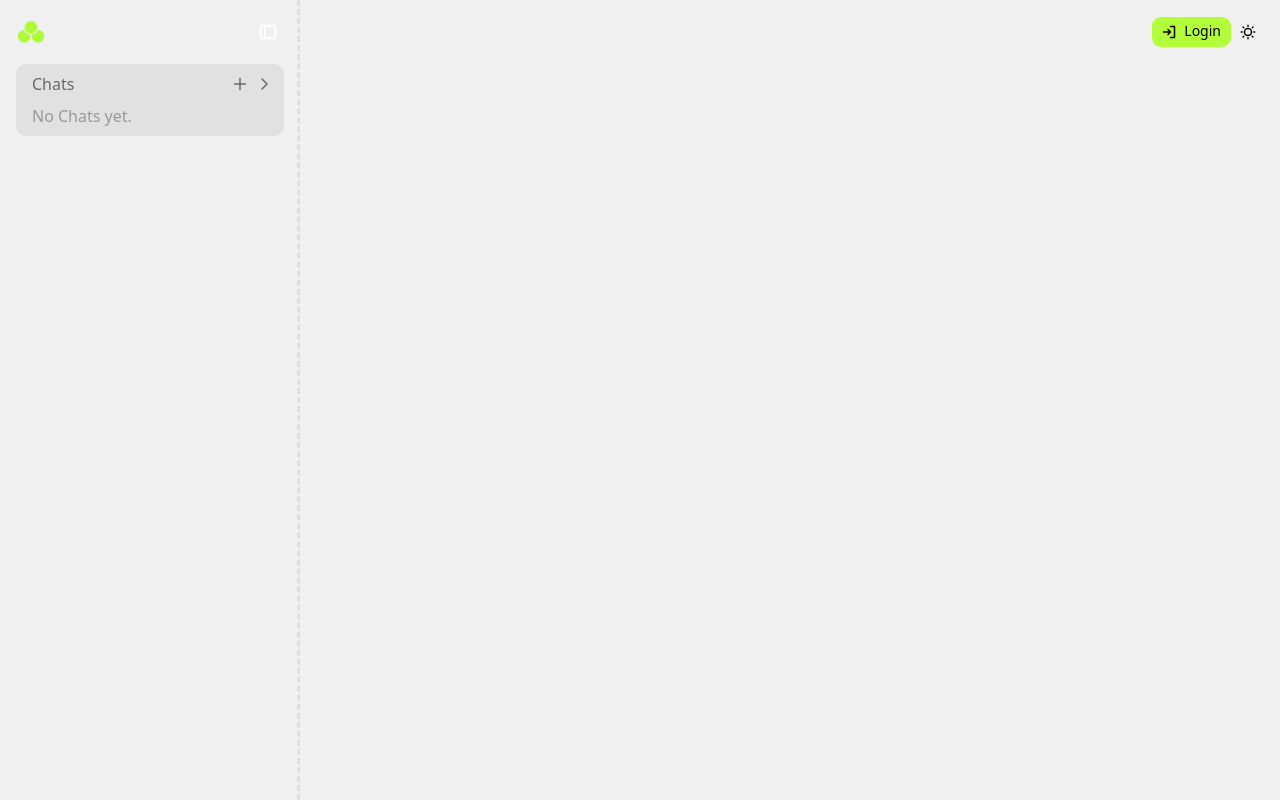
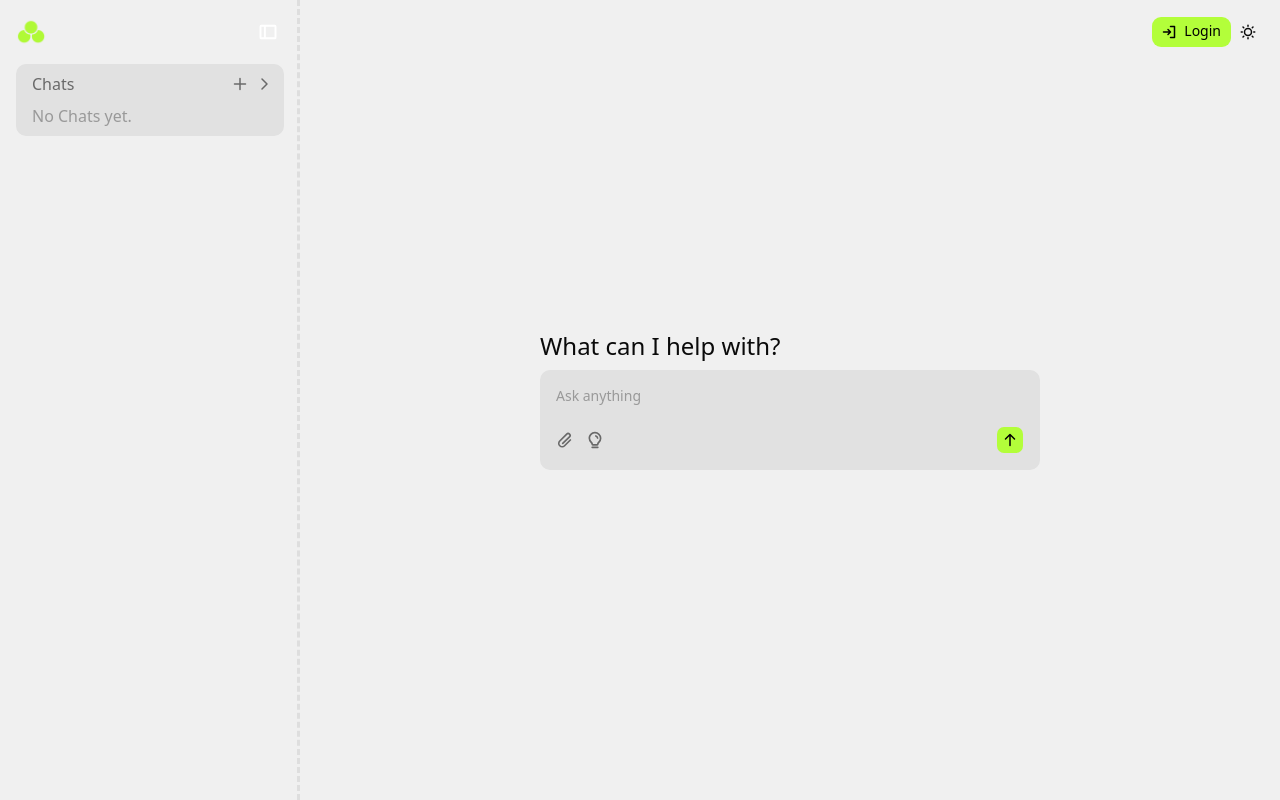
Before and after one commit to ayushghoshdev/prooompt, a Next.js app: page / in a window 1280 px wide. Built offline with nearby package versions, Linux system fonts and the light colour scheme; no server answers.

Commit message:
Add AI prompt box

```diff
--- a/src/app/(homepage)/GuestView.tsx
+++ b/src/app/(homepage)/GuestView.tsx
@@ -1,3 +1,12 @@
+import AiPromptBox from "./components/AiPromptBox";
+
 export default function GuestView() {
-  return <div></div>;
+  return (
+    <div className="flex min-h-screen flex-col items-center justify-center px-4">
+      <div className="w-full max-w-xl space-y-2">
+        <h1 className="text-2xl font-medium">What can I help with?</h1>
+        <AiPromptBox />
+      </div>
+    </div>
+  );
 }
--- a/src/app/(homepage)/UserView.tsx
+++ b/src/app/(homepage)/UserView.tsx
@@ -4,6 +4,7 @@ import { useEffect, useState } from "react";
 import { Button } from "@/components/ui/button";
 import { createClient } from "@/lib/supabase/client";
 import { User } from "@supabase/supabase-js";
+import AiPromptBox from "./components/AiPromptBox";
 
 export default function UserView({ user }: { user: User }) {
   const supabase = createClient();
@@ -30,24 +31,14 @@ export default function UserView({ user }: { user: User }) {
     }
   }, [user]);
 
-  const logout = async () => {
-    await supabase.auth.signOut();
-    window.location.reload();
-  };
-
   return (
-    <div>
-      <img
-        src={profile?.profilePicture}
-        alt="profile picture"
-        width={80}
-        height={80}
-      />
-
-      <p>Email: {profile?.email}</p>
-      <p>Name: {profile?.name}</p>
-
-      <Button onClick={logout}>Logout</Button>
+    <div className="flex min-h-screen flex-col items-center justify-center px-4">
+      <div className="w-full max-w-xl space-y-2">
+        <h1 className="text-2xl font-medium">
+          What can I help with, {profile?.name.split(" ")[0]}?
+        </h1>
+        <AiPromptBox />
+      </div>
     </div>
   );
 }
--- /dev/null
+++ b/src/app/(homepage)/components/AiPromptBox.tsx
@@ -0,0 +1,35 @@
+"use client";
+
+import { Button } from "@/components/ui/button";
+import { Textarea } from "@/components/ui/textarea";
+import {
+  ArrowUpIcon,
+  LightbulbIcon,
+  PaperclipIcon,
+} from "@phosphor-icons/react";
+
+export default function AiPromptBox() {
+  // make the prompt box turn into the menu box when a option is selected
+  return (
+    <div className="bg-secondary rounded-lg p-4 w-[500px]">
+      <Textarea placeholder="Ask anything" className="resize-none w-full" />
+      <div className="flex justify-between">
+        <div className="flex items-center gap-3 text-muted-foreground">
+          <PaperclipIcon
+            size={18}
+            weight="bold"
+            className="cursor-pointer hover:text-foreground"
+          />
+          <LightbulbIcon
+            size={18}
+            weight="bold"
+            className="cursor-pointer hover:text-foreground"
+          />
+        </div>
+        <Button size="icon-sm">
+          <ArrowUpIcon size={16} weight="bold" />
+        </Button>
+      </div>
+    </div>
+  );
+}
--- a/src/app/(homepage)/layout.tsx
+++ b/src/app/(homepage)/layout.tsx
@@ -9,7 +9,7 @@ export default function HomeLayout({
     <div className="min-h-screen">
       <div className="flex">
         <Sidebar />
-        <main className="flex items-center justify-center min-h-[calc(100vh-200px)] px-6">
+        <main className="flex-1 flex items-center justify-center min-h-[calc(100vh-200px)] px-6">
           {children}
         </main>
       </div>
--- /dev/null
+++ b/src/components/ui/textarea.tsx
@@ -0,0 +1,18 @@
+import * as React from "react";
+
+import { cn } from "@/lib/utils";
+
+function Textarea({ className, ...props }: React.ComponentProps<"textarea">) {
+  return (
+    <textarea
+      data-slot="textarea"
+      className={cn(
+        "flex field-sizing-content min-h-10 w-full bg-transparent font-medium text-base transition-colors outline-none placeholder:text-muted-foreground/60 disabled:cursor-not-allowed disabled:bg-input/50 disabled:opacity-50 aria-invalid:border-destructive aria-invalid:ring-3 aria-invalid:ring-destructive/20 md:text-sm dark:aria-invalid:border-destructive/50 dark:aria-invalid:ring-destructive/40",
+        className,
+      )}
+      {...props}
+    />
+  );
+}
+
+export { Textarea };
```
